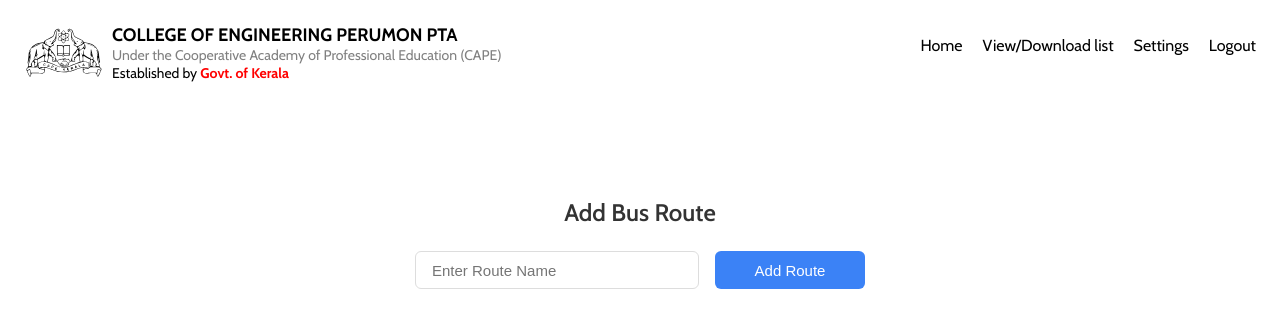
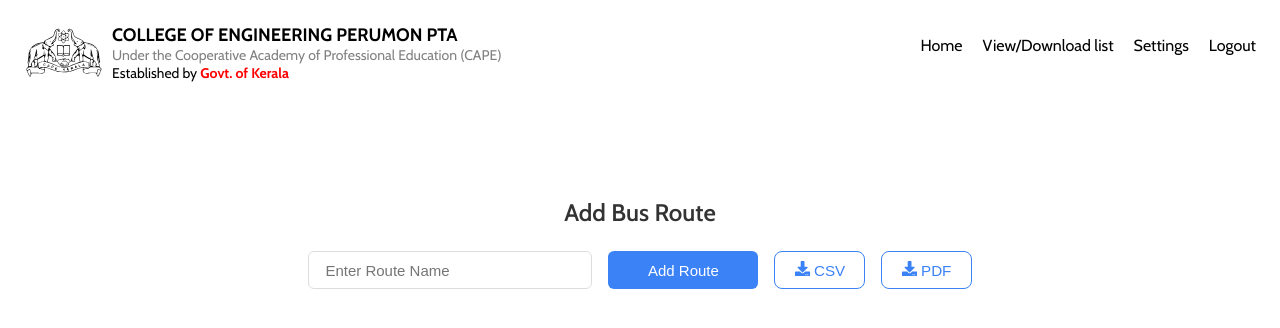
Before and after one commit to alanreji2004/project-pta, a React (Vite) app in the folder frontend/: page /routes in a window 1280 px wide. Shown: the top 328 px of the page. Built offline with nearby package versions, Linux system fonts and the light colour scheme; no server answers; the database is empty.

Commit message:
downloading routes

```diff
--- a/frontend/src/pages/BusRoutes/BusRoutes.jsx
+++ b/frontend/src/pages/BusRoutes/BusRoutes.jsx
@@ -13,7 +13,9 @@ import {
   onSnapshot,
   getDocs,
 } from 'firebase/firestore';
-import { FaPlus, FaMinus, FaTrash, FaPen } from 'react-icons/fa';
+import { FaPlus, FaMinus, FaTrash, FaPen, FaDownload } from 'react-icons/fa';
+import jsPDF from 'jspdf';
+import autoTable from 'jspdf-autotable';
 
 const BusRoutes = () => {
   const [routeName, setRouteName] = useState('');
@@ -142,6 +144,46 @@ const BusRoutes = () => {
     setRouteToDelete(null);
   };
 
+  const downloadCSV = () => {
+    const rows = [];
+    routes.forEach((route) => {
+      rows.push([route.routeName]);
+      rows.push(['Code', 'Name', 'Time']);
+      route.boardingPoints.forEach((point) => {
+        rows.push([point.code, point.name, point.time || '--']);
+      });
+      rows.push([]);
+    });
+    const csvContent = rows.map((row) => row.join(',')).join('\n');
+    const blob = new Blob([csvContent], { type: 'text/csv;charset=utf-8;' });
+    const link = document.createElement('a');
+    link.href = URL.createObjectURL(blob);
+    link.download = 'BusRoutes.csv';
+    document.body.appendChild(link);
+    link.click();
+    document.body.removeChild(link);
+  };
+
+  const downloadPDF = () => {
+    const docPDF = new jsPDF();
+    routes.forEach((route, idx) => {
+      if (idx !== 0) docPDF.addPage();
+      docPDF.setFontSize(14);
+      docPDF.text(route.routeName, 14, 20);
+      const tableData = route.boardingPoints.map((point) => [
+        point.code,
+        point.name,
+        point.time || '--',
+      ]);
+      autoTable(docPDF, {
+        head: [['Code', 'Name', 'Time']],
+        body: tableData,
+        startY: 30,
+      });
+    });
+    docPDF.save('BusRoutes.pdf');
+  };
+
   return (
     <div className={styles.pageContainer}>
       <Navbar />
@@ -161,6 +203,12 @@ const BusRoutes = () => {
           />
           <button className={styles.submitButton} onClick={handleAddRoute}>
             Add Route
+          </button>
+          <button className={styles.downloadButton} onClick={downloadCSV}>
+            <FaDownload /> CSV
+          </button>
+          <button className={styles.downloadButton} onClick={downloadPDF}>
+            <FaDownload /> PDF
           </button>
         </div>
         {routeError && <p className={styles.errorText}>{routeError}</p>}
@@ -227,14 +275,9 @@ const BusRoutes = () => {
               Search
             </button>
             {searchError && <p className={styles.errorText}>{searchError}</p>}
+            <input className={styles.modalInput} placeholder="Boarding Name" value={boardingName} readOnly />
             <input
-              className={styles.modalInput}
-              placeholder="Boarding Name"
-              value={boardingName}
-              readOnly
-            />
-            <input
-              type='time'
+              type="time"
               className={styles.modalInput}
               placeholder="Enter Time"
               value={boardingTime}
@@ -261,7 +304,7 @@ const BusRoutes = () => {
           <div className={styles.modal}>
             <h3 className={styles.modalTitle}>Edit Time</h3>
             <input
-              type='time'
+              type="time"
               className={styles.modalInput}
               placeholder="Enter New Time"
               value={editTime}
--- a/frontend/src/pages/BusRoutes/BusRoutes.module.css
+++ b/frontend/src/pages/BusRoutes/BusRoutes.module.css
@@ -355,3 +355,25 @@
   .editButton:hover {
     color: #020202;
   }
+  .downloadButtons {
+    display: flex;
+    justify-content: flex-end;
+    gap: 1rem;
+    margin-top: 1.5rem;
+  }
+
+  .downloadButton {
+    padding: 0.5rem 1.2rem;
+    background-color: transparent;
+    color: #3b82f6;
+    border: 1px solid #3b82f6;
+    border-radius: 8px;
+    font-size: 0.95rem;
+    cursor: pointer;
+    transition: background-color 0.2s ease, color 0.2s ease;
+  }
+
+  .downloadButton:hover {
+    background-color: #3b82f6;
+    color: black;
+  }
```
